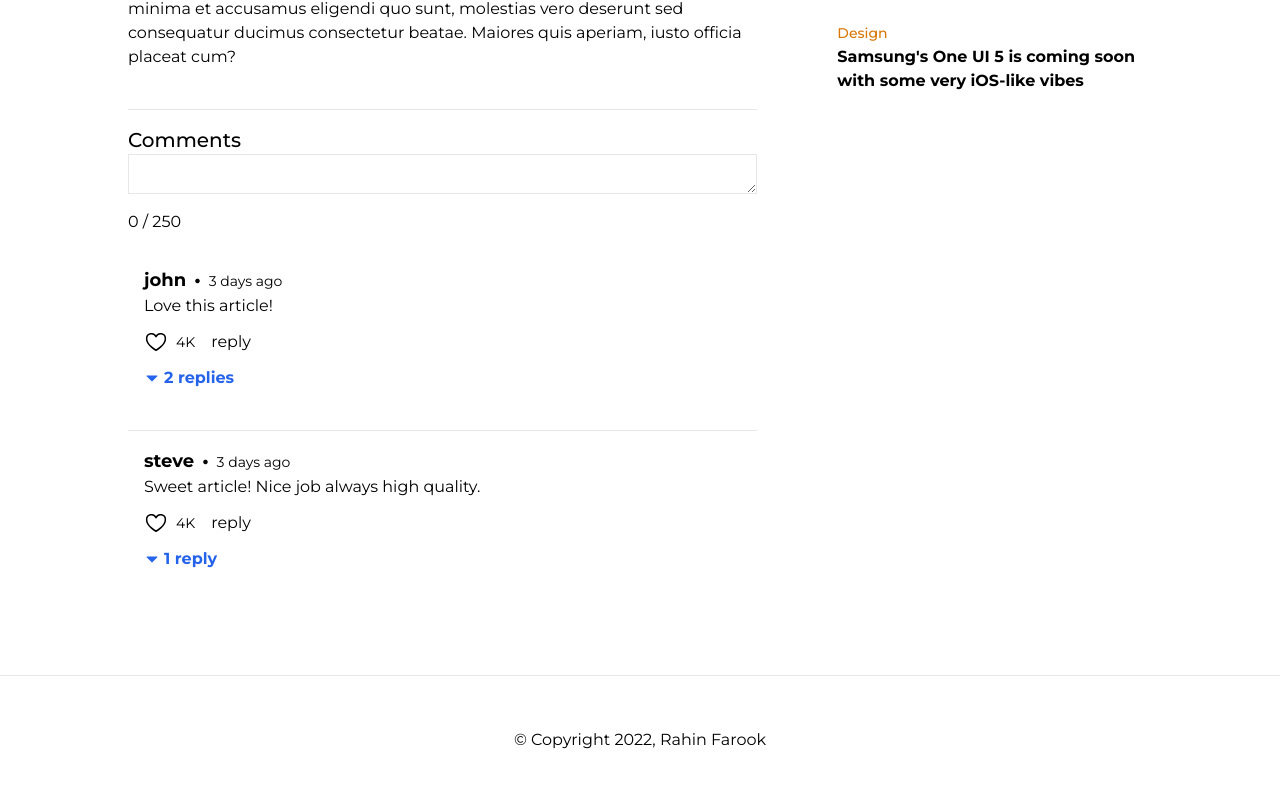
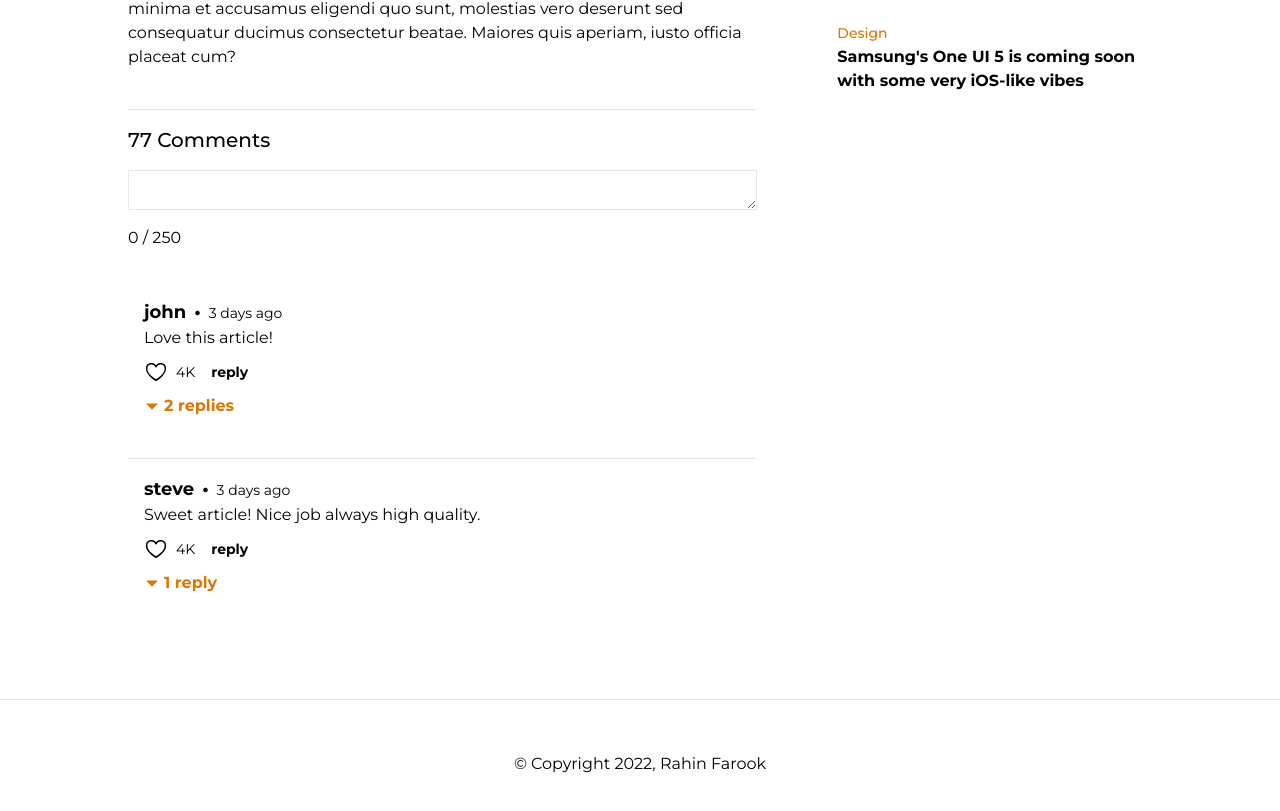
Before and after one commit to RahinF/blog, a React (Create React App) app: page /post/1 in a window 1280 px wide. Shown: the part 896-1707 px from the top of the page. Built offline with nearby package versions, Linux system fonts and the light colour scheme.

Commit message:
added styles and placeholder comment count

```diff
--- a/src/features/comments/Comment.tsx
+++ b/src/features/comments/Comment.tsx
@@ -33,7 +33,7 @@ const Comment = ({ comment, isChild }: Props) => {
       <span className="after-bullet text-lg font-bold">{comment.author}</span>
       <span className="text-sm">3 days ago</span>
 
-      <p className="whitespace-pre-line break-all">{comment.text}</p>
+      <p className="whitespace-pre-line break-words">{comment.text}</p>
 
       <div className="my-2 flex flex-col gap-2">
         <div className="flex gap-2">
@@ -50,7 +50,10 @@ const Comment = ({ comment, isChild }: Props) => {
             </button>
             <span className="text-sm">{abbreviateNumber(NUMBER_OF_LIKES)}</span>
           </div>
-          <button onClick={() => setShowInputBox(true)} className="px-2 py-1">
+          <button
+            onClick={() => setShowInputBox(true)}
+            className="font-bold px-2 py-1 text-sm"
+          >
             reply
           </button>
         </div>
@@ -58,7 +61,7 @@ const Comment = ({ comment, isChild }: Props) => {
         {!!replies && (
           <button
             onClick={() => setShowNestedComments(!showNestedComments)}
-            className="flex items-center gap-1 font-bold text-info"
+            className="flex items-center gap-1 font-bold text-primary"
             aria-label={`show ${pluralize("reply", replies, true)}`}
             aria-expanded={showNestedComments}
           >
--- a/src/features/comments/Comments.tsx
+++ b/src/features/comments/Comments.tsx
@@ -1,3 +1,4 @@
+import pluralize from "pluralize";
 import IComment from "../../types/IComment";
 import Comment from "./Comment";
 import comments from "./data";
@@ -27,16 +28,18 @@ function createTree(list: IComment[]) {
 const Comments = () => {
   const commentTree = createTree(comments);
 
+  const COMMENT_COUNT: number = 77 || 0;
+
   return (
-    <>
-      <h1 className="text-xl font-medium">Comments</h1>
+    <div className="flex flex-col gap-4">
+      <h1 className="text-xl font-medium">{pluralize("Comment", COMMENT_COUNT, true)}</h1>
       <NewComment />
       <div className="divide-y">
         {commentTree.map((comment) => {
           return <Comment key={comment.id} comment={comment} />;
         })}
       </div>
-    </>
+    </div>
   );
 };
 
```
